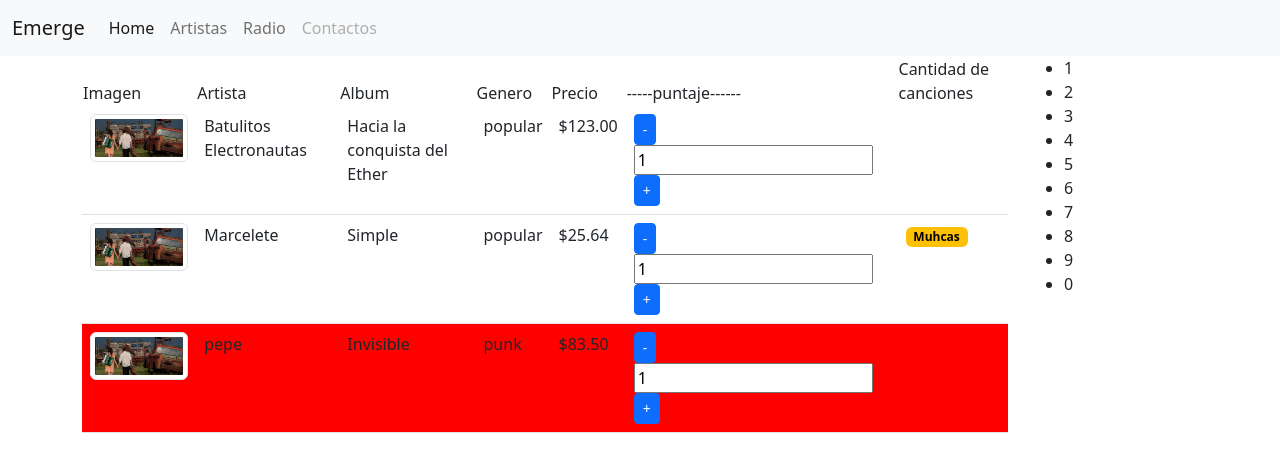
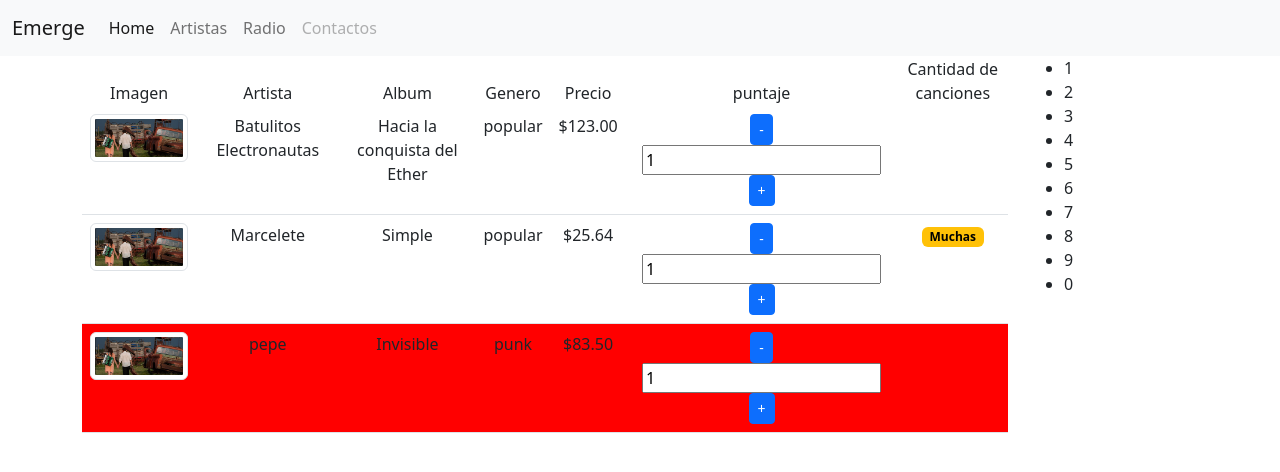
Before and after one commit to dsrrdiego/AngularEmerge, an Angular app: page / in a window 1280 px wide. Shown: the top 472 px of the page. Built offline with nearby package versions, Linux system fonts and the light colour scheme.

Commit message:
ruteo listo

```diff
--- a/src/app/lista-albumes/lista-albumes.component.html
+++ b/src/app/lista-albumes/lista-albumes.component.html
@@ -1,11 +1,11 @@
-<table class="table">
-    <thead class="table" >
+<table class="table text-center">
+    <thead  >
         <td>Imagen</td>
         <td>Artista</td>
         <td>Album</td>
         <td>Genero</td>
         <td>Precio</td>
-        <td>-----puntaje------</td>
+        <td>puntaje</td>
         <td>Cantidad de canciones</td>
     </thead>
     <tbody>
@@ -20,7 +20,7 @@
                 <input type="text" [(ngModel)]="albu.puntos" (keyup)="cambioDePuntaje($event,albu)">
                 <button class="btn btn-primary btn-sm" (click)="sumar(albu)" >+</button>
             </td>
-            <td><span class="badge text-bg-warning" *ngIf="albu.cantidadDeCanciones>3"> Muhcas </span></td>
+            <td><span class="badge text-bg-warning" *ngIf="albu.cantidadDeCanciones>3"> Muchas </span></td>
         </tr>
 
     </tbody>
```
